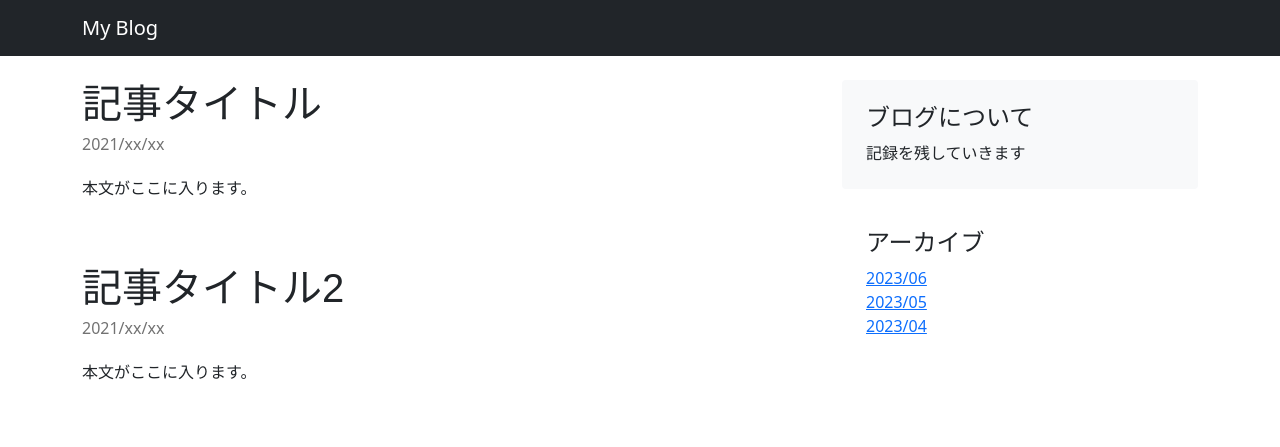
After one commit to 417apple/php_blog, a PHP site: page / in a window 1280 px wide. The commit adds this page. Shown: the top 447 px of the page. Run offline with PHP 8.4, Linux system fonts and the light colour scheme.

Commit message:
フロント側

```diff
--- /dev/null
+++ b/css/blog.css
@@ -0,0 +1,112 @@
+/* stylelint-disable selector-list-comma-newline-after */
+
+.blog-header {
+  line-height: 1;
+  border-bottom: 1px solid #e5e5e5;
+}
+
+.blog-header-logo {
+  font-family: sans-serif;
+  font-size: 2.25rem;
+}
+
+.blog-header-logo:hover {
+  text-decoration: none;
+}
+
+h1,
+h2,
+h3,
+h4,
+h5,
+h6 {
+  font-family: sans-serif;
+}
+
+.display-4 {
+  font-size: 2.5rem;
+}
+@media (min-width: 768px) {
+  .display-4 {
+    font-size: 3rem;
+  }
+}
+
+.nav-scroller {
+  position: relative;
+  z-index: 2;
+  height: 2.75rem;
+  overflow-y: hidden;
+}
+
+.nav-scroller .nav {
+  display: flex;
+  flex-wrap: nowrap;
+  padding-bottom: 1rem;
+  margin-top: -1px;
+  overflow-x: auto;
+  text-align: center;
+  white-space: nowrap;
+  -webkit-overflow-scrolling: touch;
+}
+
+.nav-scroller .nav-link {
+  padding-top: 0.75rem;
+  padding-bottom: 0.75rem;
+  font-size: 0.875rem;
+}
+
+.card-img-right {
+  height: 100%;
+  border-radius: 0 3px 3px 0;
+}
+
+.flex-auto {
+  flex: 0 0 auto;
+}
+
+.h-250 {
+  height: 250px;
+}
+@media (min-width: 768px) {
+  .h-md-250 {
+    height: 250px;
+  }
+}
+
+/* Pagination */
+.blog-pagination {
+  margin-bottom: 4rem;
+}
+.blog-pagination > .btn {
+  border-radius: 2rem;
+}
+
+/*
+   * Blog posts
+   */
+.blog-post {
+  margin-bottom: 4rem;
+}
+.blog-post-title {
+  margin-bottom: 0.25rem;
+  font-size: 2.5rem;
+}
+.blog-post-meta {
+  margin-bottom: 1.25rem;
+  color: #727272;
+}
+
+/*
+   * Footer
+   */
+.blog-footer {
+  padding: 2.5rem 0;
+  color: #727272;
+  text-align: center;
+  background-color: #f9f9f9;
+  border-top: 0.05rem solid #e5e5e5;
+}
+.blog-footer p:last-child {
+  margin-bottom: 0;
+}
--- /dev/null
+++ b/index.php
@@ -0,0 +1,66 @@
+<!doctype html>
+<html lang="ja">
+  <head>
+    <meta charset="utf-8">
+    <meta name="viewport" content="width=device-width, initial-scale=1">
+    <title>Blog</title>
+    <!-- Bootstrap core CSS -->
+    <link href="./css/bootstrap.min.css" rel="stylesheet">
+    <style>
+      body {
+        padding-top: 5rem;
+      }
+      .bd-placeholder-img {
+        font-size: 1.125rem;
+        text-anchor: middle;
+        -webkit-user-select: none;
+        -moz-user-select: none;
+        user-select: none;
+      }
+      @media (min-width: 768px) {
+        .bd-placeholder-img-lg {
+          font-size: 3.5rem;
+        }
+      }
+    </style>
+    <!-- Custom styles for this template -->
+    <link href="./css/blog.css" rel="stylesheet">
+  </head>
+  <body>
+    <nav class="navbar navbar-expand-md navbar-dark bg-dark fixed-top">
+        <div class="container">
+            <a class="navbar-brand" href="/blog/">My Blog</a>
+        </div>
+    </nav>
+    <main class="container">
+        <div class="row">
+            <div class="col-md-8">
+                <article class="blog-post">
+                    <h2 class="blog-post-title">記事タイトル</h2>
+                    <p class="blog-post-meta">2021/xx/xx</p>
+                    <p>本文がここに入ります。</p>
+                </article>
+                <article class="blog-post">
+                    <h2 class="blog-post-title">記事タイトル2</h2>
+                    <p class="blog-post-meta">2021/xx/xx</p>
+                    <p>本文がここに入ります。</p>
+                </article>
+            </div>
+            <div class="col-md-4">
+                <div class="p-4 mb-3 bg-light rounded">
+                    <h4>ブログについて</h4>
+                    <p class="mb-0">記録を残していきます</p>
+                </div>
+                <div class="p-4">
+                    <h4>アーカイブ</h4>
+                    <ol class="list-unstyled mb-0">
+                        <li><a href="#">2023/06</a></li>
+                        <li><a href="#">2023/05</a></li>
+                        <li><a href="#">2023/04</a></li>
+                    </ol>
+                </div>
+            </div>
+        </div><!-- /.row -->
+    </main><!-- /.container -->
+  </body>
+</html>
--- a/login.php
+++ b/login.php
@@ -4,10 +4,8 @@
     <meta charset="utf-8">
     <meta name="viewport" content="width=device-width, initial-scale=1">
     <title>Blog</title>
-
     <!-- Bootstrap core CSS -->
     <link href="./css/bootstrap.min.css" rel="stylesheet">
-
     <style>
       .bd-placeholder-img {
         font-size: 1.125rem;
@@ -16,19 +14,16 @@
         -moz-user-select: none;
         user-select: none;
       }
-
       @media (min-width: 768px) {
         .bd-placeholder-img-lg {
           font-size: 3.5rem;
         }
       }
     </style>
-
     <!-- Custom styles for this template -->
     <link href="./css/signin.css" rel="stylesheet">
   </head>
   <body class="text-center">
-
     <main class="form-signin">
       <form>
         <h1 class="h3 mb-3 fw-normal">ログインする</h1>
@@ -40,6 +35,5 @@
         <p class="mt-5 mb-3 text-muted">&copy; 2023</p>
       </form>
     </main>
-
   </body>
 </html>
```
Also changed, not shown: backend.php (added, +57 -0 lines), 管理画面テンプレート.php (added, +57 -0 lines), 閲覧画面テンプレート.php (added, +66 -0 lines), 1 other file. Lines whose indentation alone changed are shown as unchanged.
